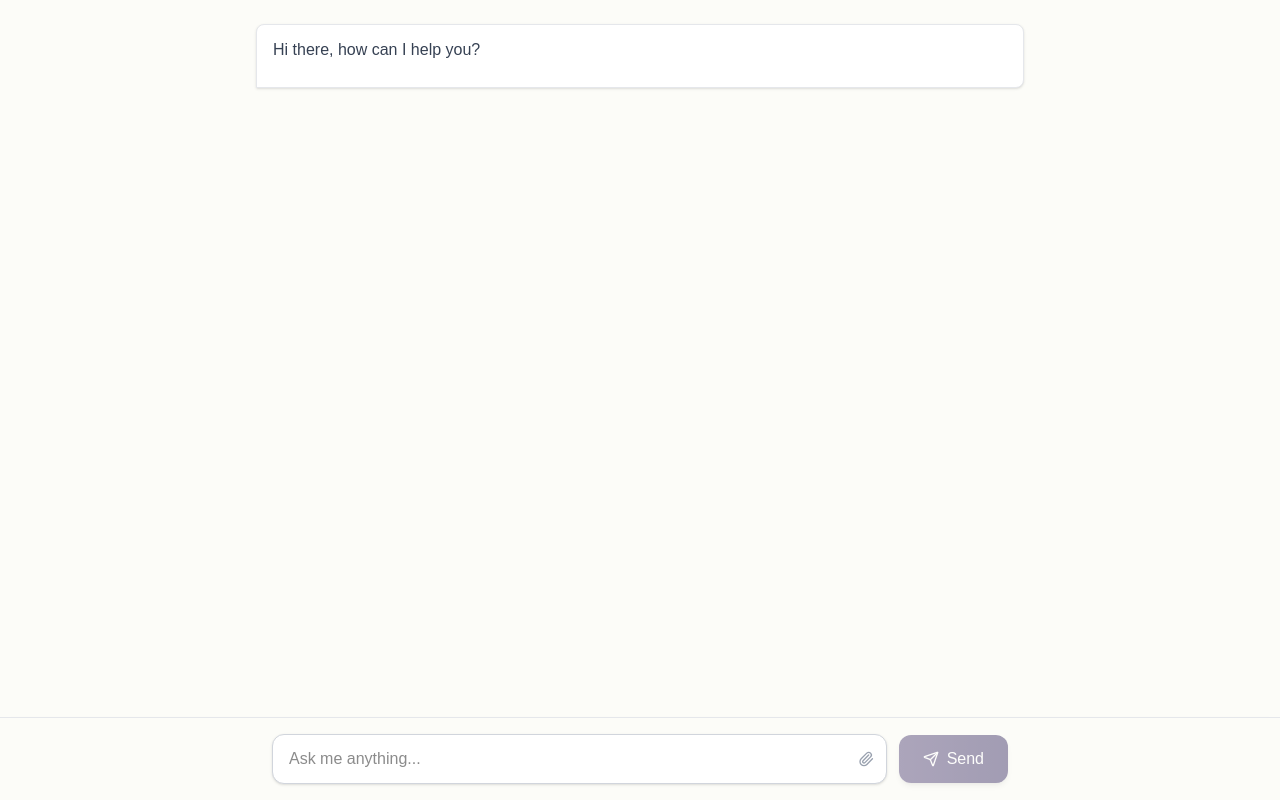
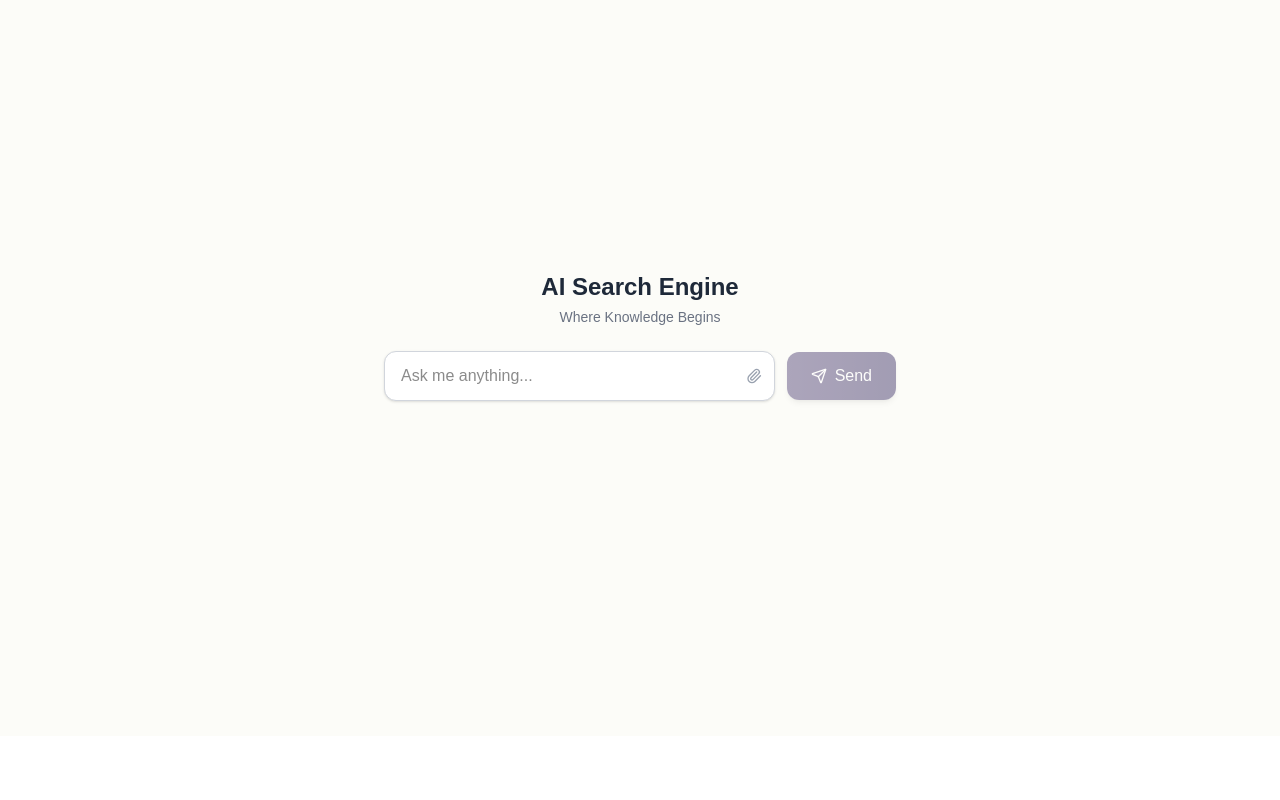
Before and after one commit to mistrytejasm/Perplexity_MVP, a Next.js app in the folder Frontend/: page / in a window 1280 px wide. Built offline with nearby package versions, Linux system fonts and the light colour scheme.

Commit message:
search box at center when page is load

```diff
--- a/Frontend/src/app/page.tsx
+++ b/Frontend/src/app/page.tsx
@@ -26,16 +26,10 @@ interface Message {
 }
 
 const Home = () => {
-  const [messages, setMessages] = useState<Message[]>([
-    {
-      id: 1,
-      content: 'Hi there, how can I help you?',
-      isUser: false,
-      type: 'message'
-    }
-  ]);
+  const [messages, setMessages] = useState<Message[]>([]);
   const [currentMessage, setCurrentMessage] = useState("");
   const [checkpointId, setCheckpointId] = useState(null);
+  const [hasStartedChat, setHasStartedChat] = useState(false); // 🔧 NEW: Track if chat has started
 
   // Helper function to merge search info incrementally
   const mergeSearchInfo = (existing: SearchInfo | undefined, newData: any): SearchInfo => {
@@ -137,6 +131,12 @@ const Home = () => {
   const handleSubmit = async (e) => {
     e.preventDefault();
     if (currentMessage.trim()) {
+
+      // 🔧 NEW: Mark that chat has started
+      if (!hasStartedChat) {
+        setHasStartedChat(true);
+      }
+
       // First add the user message to the chat
       const newMessageId = messages.length > 0 ? Math.max(...messages.map(msg => msg.id)) + 1 : 1;
 
@@ -366,6 +366,33 @@ const Home = () => {
     }
   };
 
+  // 🔧 NEW: Render different layouts based on chat state
+  if (!hasStartedChat) {
+    return (
+      <div className="min-h-screen bg-[#FCFCF8] flex flex-col items-center justify-center px-6 -mt-16">
+        {/* Compact Logo/Title */}
+        <div className="mb-6 text-center">
+          <h1 className="text-2xl font-semibold text-gray-800 mb-1">
+            AI Search Engine
+          </h1>
+          <p className="text-sm text-gray-500">Where Knowledge Begins</p>
+        </div>
+
+        {/* Compact Input - Choose your preferred width */}
+        <div className="w-full max-w-lg mx-8">
+          <InputBar
+            currentMessage={currentMessage}
+            setCurrentMessage={setCurrentMessage}
+            onSubmit={handleSubmit}
+            centered={true}
+          />
+        </div>
+      </div>
+    );
+  }
+
+
+  // Chat interface with input at bottom
   return (
     <div className="flex flex-col min-h-screen bg-[#FCFCF8] relative">
       {/* Message Area - Full height with bottom padding for fixed input */}
@@ -379,10 +406,12 @@ const Home = () => {
           currentMessage={currentMessage}
           setCurrentMessage={setCurrentMessage}
           onSubmit={handleSubmit}
+          centered={false} // Pass centered prop
         />
       </div>
     </div>
   );
 };
 
+
 export default Home;
--- a/Frontend/src/components/InputBar.tsx
+++ b/Frontend/src/components/InputBar.tsx
@@ -1,6 +1,6 @@
 "use client"
 
-import React, { useState, useRef } from 'react';
+import React, { useState, useRef, useEffect } from 'react';
 import { Paperclip, Send } from 'lucide-react';
 import FileUpload from './FileUpload';
 import DocumentManager from './DocumentManager';
@@ -10,15 +10,17 @@ interface InputBarProps {
   currentMessage: string;
   setCurrentMessage: (message: string) => void;
   onSubmit: (e: React.FormEvent) => void;
+  centered?: boolean; // 🔧 NEW: Support centered mode
 }
 
 const InputBar: React.FC<InputBarProps> = ({
   currentMessage,
   setCurrentMessage,
-  onSubmit
+  onSubmit,
+  centered = false // 🔧 NEW: Default to bottom layout
 }) => {
   const [showFileUpload, setShowFileUpload] = useState(false);
-  const fileInputRef = useRef<HTMLInputElement>(null);
+  const textareaRef = useRef<HTMLTextAreaElement>(null);
 
   const {
     uploadedDocuments,
@@ -27,6 +29,13 @@ const InputBar: React.FC<InputBarProps> = ({
     uploadDocument,
     removeDocument
   } = useFileUpload();
+
+  // 🔧 NEW: Auto-focus input when centered
+  useEffect(() => {
+    if (centered && textareaRef.current) {
+      textareaRef.current.focus();
+    }
+  }, [centered]);
 
   const handleFileUpload = async (file: File) => {
     const result = await uploadDocument(file);
@@ -41,10 +50,24 @@ const InputBar: React.FC<InputBarProps> = ({
     setShowFileUpload(!showFileUpload);
   };
 
+  // 🔧 NEW: Different container styles based on mode
+  const containerClasses = centered
+    ? "w-full" // Full width when centered
+    : "bg-[#FCFCF8] border-t border-gray-200 backdrop-blur-sm bg-opacity-95 shadow-lg";
+
+  const innerContainerClasses = centered
+    ? "w-full" // Full width when centered
+    : "max-w-3xl mx-auto px-4 py-4";
+
+  const inputClasses = centered
+    ? "w-full px-4 py-3 text-base" // Smaller padding and text
+    : "px-4 py-3";
+
+
+
   return (
-    <div className="bg-[#FCFCF8] border-t border-gray-200 backdrop-blur-sm bg-opacity-95 shadow-lg">
-      {/* Center the input like Perplexity with max width */}
-      <div className="max-w-3xl mx-auto px-4 py-4">
+    <div className={containerClasses}>
+      <div className={innerContainerClasses}>
         {/* Document Manager */}
         <DocumentManager
           documents={uploadedDocuments}
@@ -62,22 +85,25 @@ const InputBar: React.FC<InputBarProps> = ({
           </div>
         )}
 
-        {/* Input Form - PROPERLY ALIGNED */}
+        {/* Input Form */}
         <form onSubmit={onSubmit} className="flex items-center gap-3">
           {/* Textarea Container */}
           <div className="flex-1 flex items-center bg-white border border-gray-300 rounded-xl shadow-sm">
             <textarea
+              ref={textareaRef}
               value={currentMessage}
               onChange={(e) => setCurrentMessage(e.target.value)}
               placeholder={
-                uploadedDocuments.length > 0
-                  ? "Ask questions about your documents..."
-                  : "Ask me anything..."
+                centered
+                  ? "Ask me anything..."
+                  : uploadedDocuments.length > 0
+                    ? "Ask questions about your documents..."
+                    : "Ask a follow-up..."
               }
-              className="flex-1 px-4 py-3 bg-transparent resize-none focus:outline-none max-h-32"
+              className={`flex-1 ${inputClasses} bg-transparent resize-none focus:outline-none max-h-32`}
               rows={1}
               style={{
-                minHeight: '48px',
+                minHeight: centered ? '48px' : '48px',
                 lineHeight: '1.5'
               }}
               onKeyDown={(e) => {
@@ -88,7 +114,7 @@ const InputBar: React.FC<InputBarProps> = ({
               }}
             />
 
-            {/* Attachment Button - Inside textarea container */}
+            {/* Attachment Button */}
             <button
               type="button"
               onClick={handleAttachmentClick}
@@ -103,17 +129,16 @@ const InputBar: React.FC<InputBarProps> = ({
             </button>
           </div>
 
-          {/* Send Button - Same height as textarea container */}
+          {/* Send Button */}
           <button
             type="submit"
-            disabled={!currentMessage.trim() && uploadedDocuments.length === 0}
-            className="h-12 px-6 bg-gradient-to-r from-[#5E507F] to-[#4A3F71] text-white rounded-xl hover:from-[#524670] hover:to-[#3E3566] focus:outline-none focus:ring-2 focus:ring-[#5E507F] focus:ring-offset-2 disabled:opacity-50 disabled:cursor-not-allowed transition-all duration-200 flex items-center justify-center gap-2 shadow-md flex-shrink-0"
+            disabled={!currentMessage.trim()}
+            className={`${centered ? 'h-12 px-6' : 'h-12 px-6'} bg-gradient-to-r from-[#5E507F] to-[#4A3F71] text-white rounded-xl hover:from-[#524670] hover:to-[#3E3566] focus:outline-none focus:ring-2 focus:ring-[#5E507F] focus:ring-offset-2 disabled:opacity-50 disabled:cursor-not-allowed transition-all duration-200 flex items-center justify-center gap-2 shadow-md flex-shrink-0`}
           >
             <Send className="w-4 h-4" />
             <span>Send</span>
           </button>
         </form>
-
 
         {/* Upload Status Indicator */}
         {uploadedDocuments.length > 0 && (
```
Also changed, not shown: 1 other file (tests, documents, lock files or other folders).
